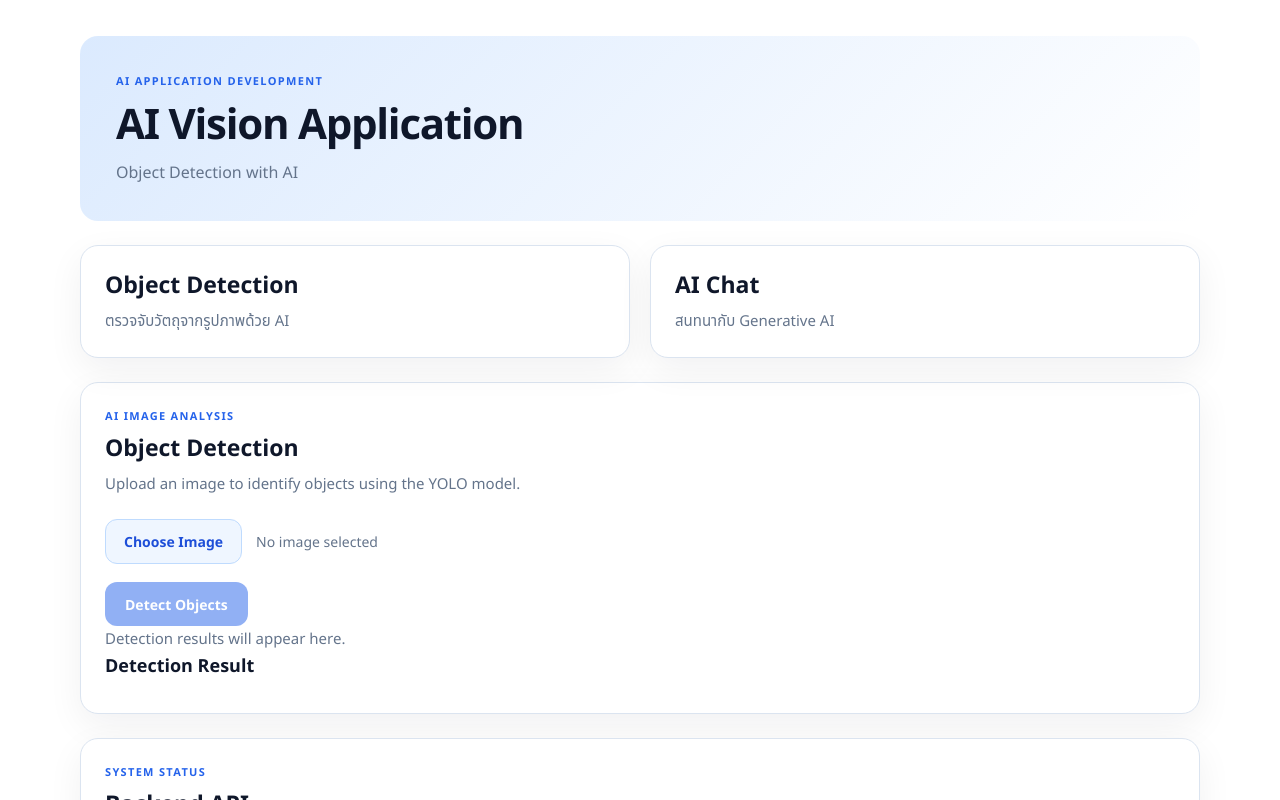
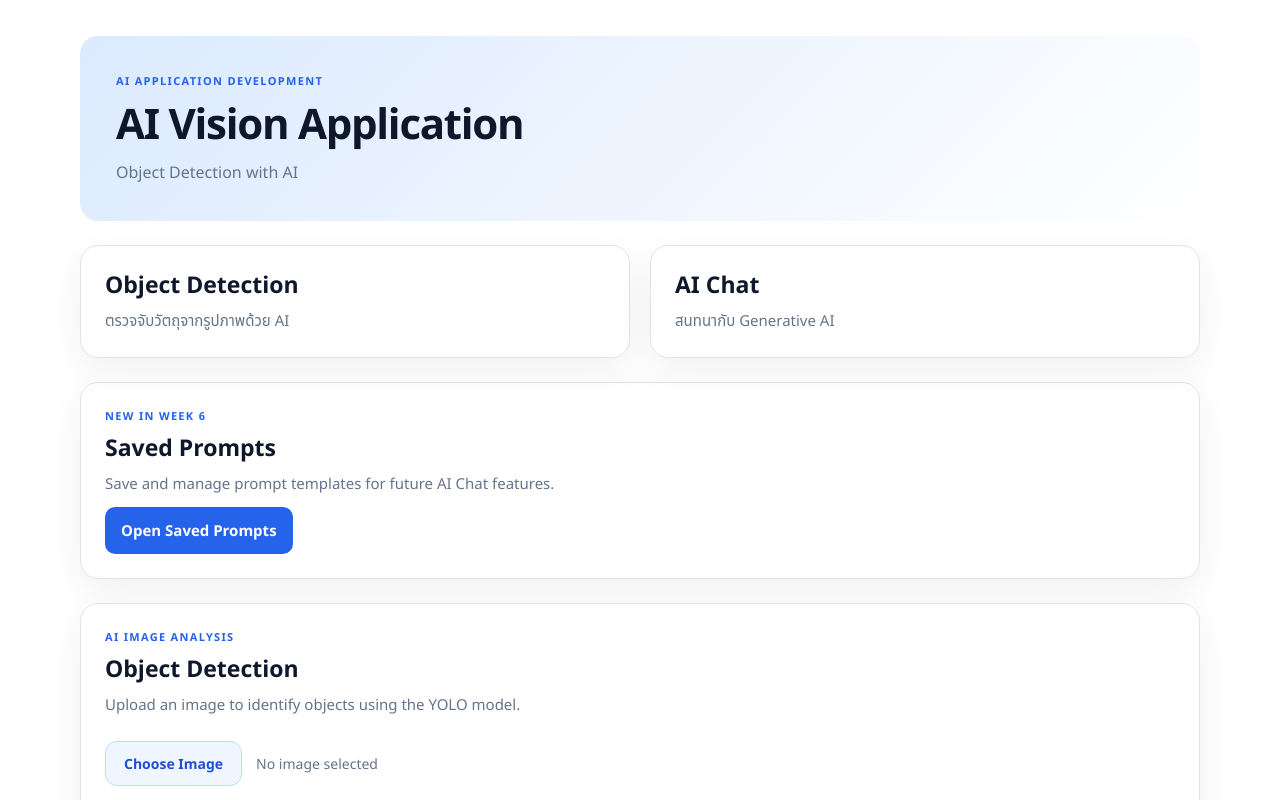
Before and after one commit to manyou66/AIWebApp2, a Next.js app: page / in a window 1280 px wide. Shown: the top 800 px of the page. Built offline with nearby package versions, Linux system fonts and the light colour scheme.

Commit message:
Prompting UI and Connection to PostgreSQL allready

```diff
--- a/app/globals.css
+++ b/app/globals.css
@@ -347,3 +347,144 @@ body {
     padding: 20px;
   }
 }
+/* WEEK 6: append to existing app/globals.css */
+
+.ux-link-button {
+  display: inline-flex;
+  align-items: center;
+  justify-content: center;
+  text-decoration: none;
+  margin-top: 12px;
+}
+
+.ux-link-button:hover {
+  color: #ffffff;
+}
+
+.ux-form {
+  display: grid;
+  gap: 12px;
+  margin-top: 20px;
+}
+
+.ux-form label {
+  font-weight: 700;
+}
+
+.ux-input {
+  width: 100%;
+  box-sizing: border-box;
+  padding: 12px 14px;
+  border: 1px solid #cbd5e1;
+  border-radius: 12px;
+  background: white;
+  color: #0f172a;
+  font: inherit;
+}
+
+.ux-input:focus {
+  outline: 3px solid #bfdbfe;
+  border-color: #2563eb;
+}
+
+.ux-textarea {
+  min-height: 130px;
+  resize: vertical;
+}
+
+.ux-actions {
+  display: flex;
+  flex-wrap: wrap;
+  gap: 10px;
+  margin-top: 12px;
+}
+
+.ux-button {
+  display: inline-flex;
+  align-items: center;
+  justify-content: center;
+  border: 0;
+  border-radius: 10px;
+  padding: 11px 16px;
+  background: #2563eb;
+  color: white;
+  font: inherit;
+  font-weight: 700;
+  text-decoration: none;
+  cursor: pointer;
+}
+
+.ux-button:disabled {
+  opacity: 0.55;
+  cursor: not-allowed;
+}
+
+.ux-button-light {
+  background: #eff6ff;
+  color: #1d4ed8;
+  border: 1px solid #bfdbfe;
+}
+
+.ux-button-danger {
+  background: #fee2e2;
+  color: #b91c1c;
+}
+
+.ux-prompt-list {
+  display: grid;
+  gap: 14px;
+  margin-top: 18px;
+}
+
+.ux-prompt-item {
+  padding: 18px;
+  border: 1px solid #dbeafe;
+  border-radius: 14px;
+  background: #f8fbff;
+}
+
+.ux-prompt-heading {
+  display: flex;
+  flex-wrap: wrap;
+  justify-content: space-between;
+  gap: 10px;
+}
+
+.ux-prompt-heading h3 {
+  margin: 0;
+}
+
+.ux-tag {
+  border-radius: 999px;
+  padding: 5px 10px;
+  background: #dbeafe;
+  color: #1d4ed8;
+  font-weight: 700;
+}
+
+.ux-prompt-text {
+  white-space: pre-wrap;
+  overflow-wrap: anywhere;
+  line-height: 1.7;
+  color: #475569;
+}
+
+.ux-error {
+  color: #b91c1c;
+  font-weight: 700;
+}
+
+.ux-success {
+  color: #15803d;
+  font-weight: 700;
+}
+
+@media (max-width: 640px) {
+  .ux-actions {
+    flex-direction: column;
+  }
+
+  .ux-actions .ux-button {
+    width: 100%;
+  }
+}
--- a/app/page.tsx
+++ b/app/page.tsx
@@ -2,25 +2,38 @@ import { AppHeader } from "@/components/AppHeader";
 import { FeatureCard } from "@/components/FeatureCard";
 import { DetectionPanel } from "@/components/DetectionPanel";
 import { ApiStatus } from "@/components/ApiStatus";
+import Link from "next/link";
 export default function Home() {
   return (
     <main className="ux-shell">
       <AppHeader />
-
       <div className="ux-grid">
         <FeatureCard
           title="Object Detection"
           description="ตรวจจับวัตถุจากรูปภาพด้วย AI"
         />
-
         <FeatureCard
           title="AI Chat"
           description="สนทนากับ Generative AI"
         />
       </div>
-
+      <section className="ux-card">
+        <p className="ux-eyebrow">
+          NEW IN WEEK 6
+        </p>
+        <h2>Saved Prompts</h2>
+        <p className="ux-muted">
+          Save and manage prompt templates
+          for future AI Chat features.
+        </p>
+        <Link
+          href="/saved-prompts"
+          className="ux-button ux-link-button"
+        >
+          Open Saved Prompts
+        </Link>
+      </section>
       <DetectionPanel />
-
       <ApiStatus />
     </main>
   );
```
